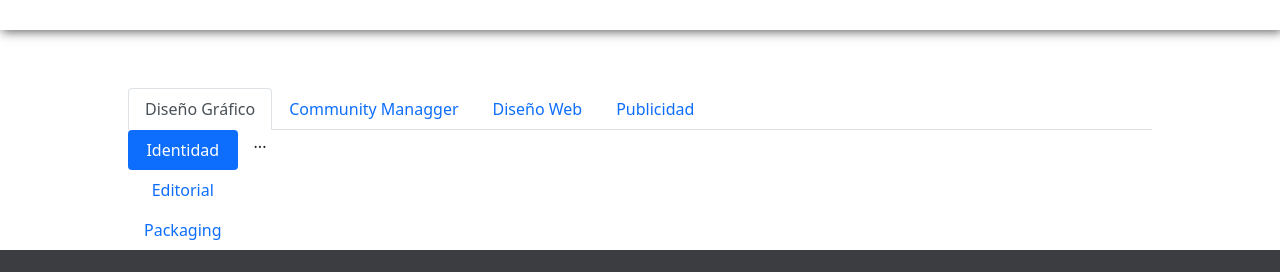
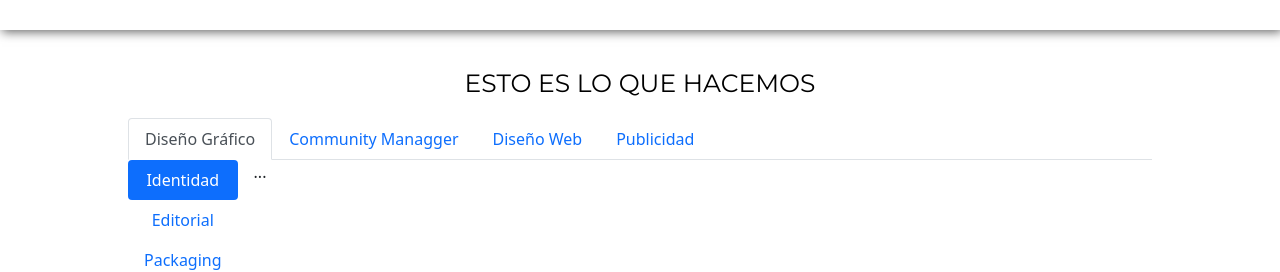
Before and after one commit to rourquiza/URFE, a plain HTML site: page pages/Servicios.html in a window 1280 px wide. Shown: the part 81-353 px from the top of the page. Drawn offline with nearby package versions, Linux system fonts and the light colour scheme.

Commit message:
commit "cambiosocho"

```diff
--- a/pages/Servicios.html
+++ b/pages/Servicios.html
@@ -58,7 +58,7 @@
     </header>
     <!--comienzo servicios-->
     <div class="nosotrosDos">
-
+        <h3>ESTO ES LO QUE HACEMOS</h3>
     </div>
     <div class="servicioTodos">
         <nav>
```
